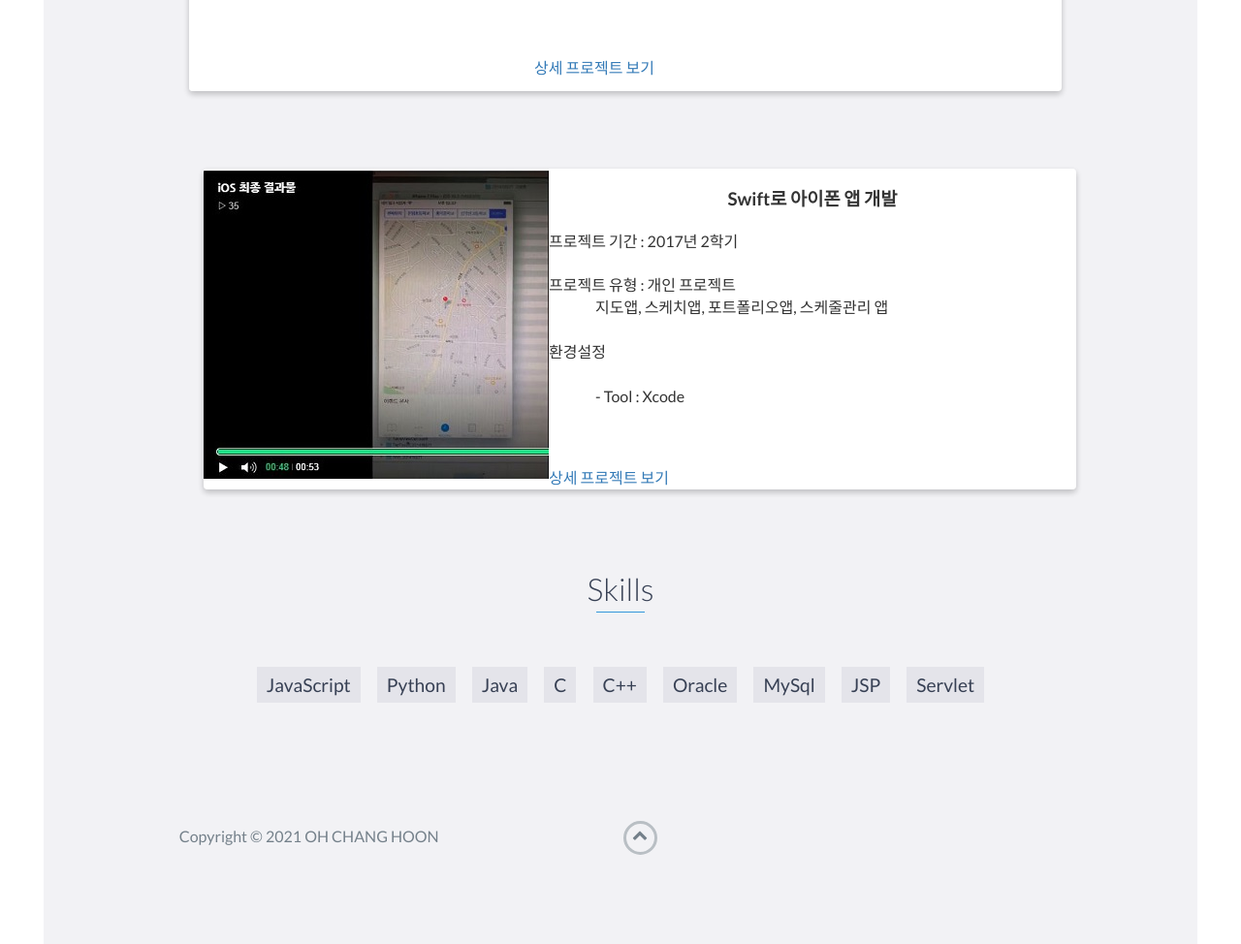
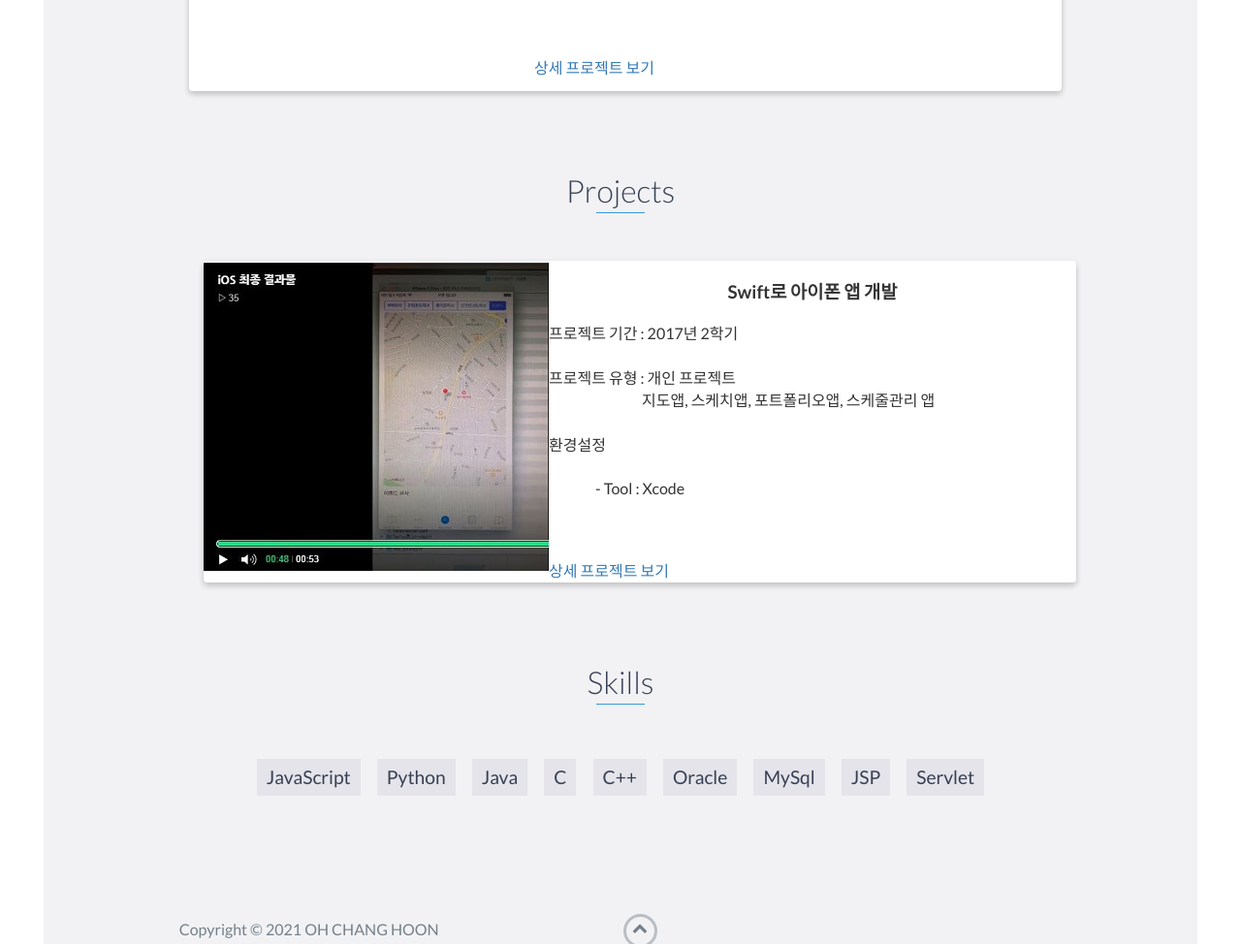
Before and after one commit to ohchanghoon/ohchanghoon.github.io, a website: page index.html in a window 1280 px wide. Shown: the part 3142-4116 px from the top of the page at 97% size. Drawn offline with nearby package versions, Linux system fonts and the light colour scheme.

Commit message:
Update index.html

```diff
--- a/index.html
+++ b/index.html
@@ -210,6 +210,7 @@
 
 
 				<div id="projects" class="background-alt">
+					<h2 class="heading">Projects</h2>
 					<div class="container">
 						<div class="row">
 							<div class="project shadow-large">
@@ -223,7 +224,7 @@
 										<p>
 											프로젝트 기간 : 2017년 2학기<br><br>
 											프로젝트 유형 : 개인 프로젝트 <br>
-											&emsp;&emsp;&emsp;지도앱, 스케치앱, 포트폴리오앱, 스케줄관리 앱<br><br>
+											&emsp;&emsp;&emsp;&emsp;&emsp;&emsp;지도앱, 스케치앱, 포트폴리오앱, 스케줄관리 앱<br><br>
 											환경설정  <br><br>
 											&emsp;&emsp;&emsp;- Tool : Xcode<br>
 										</p>
```
